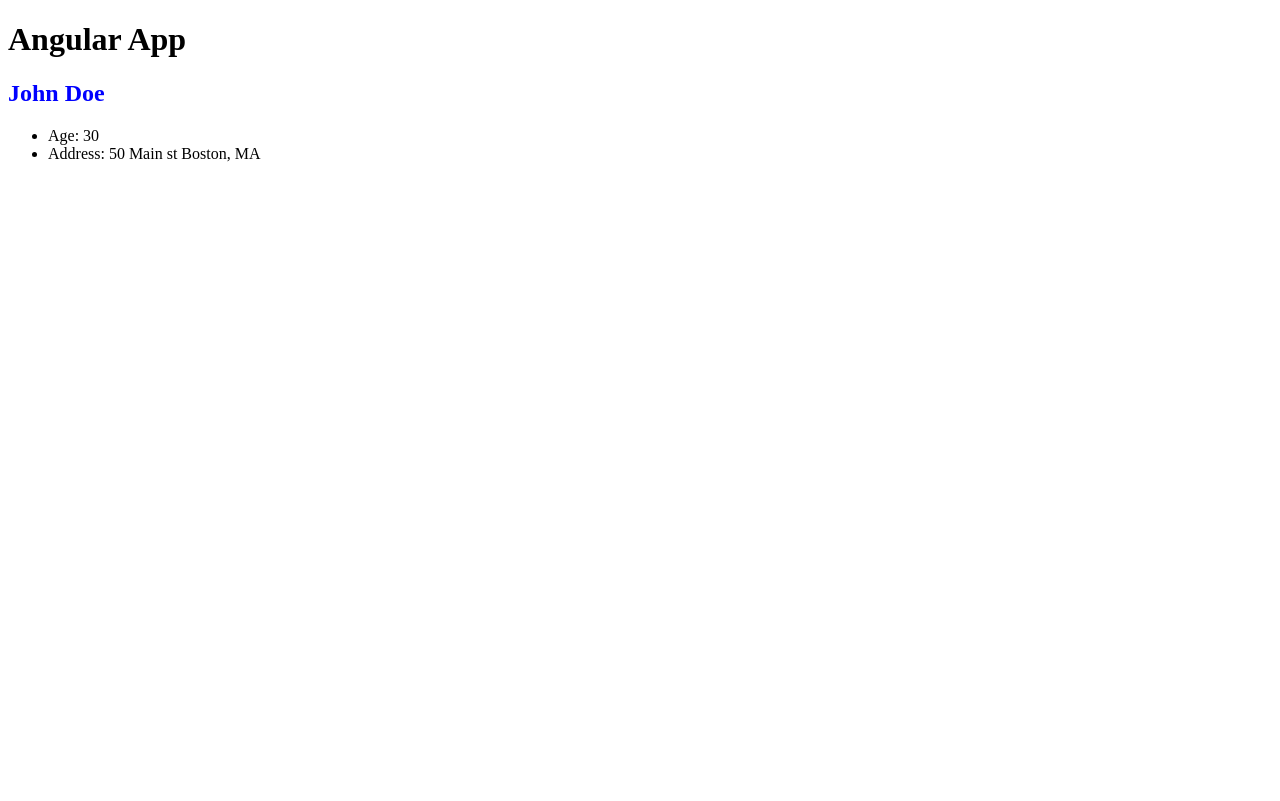
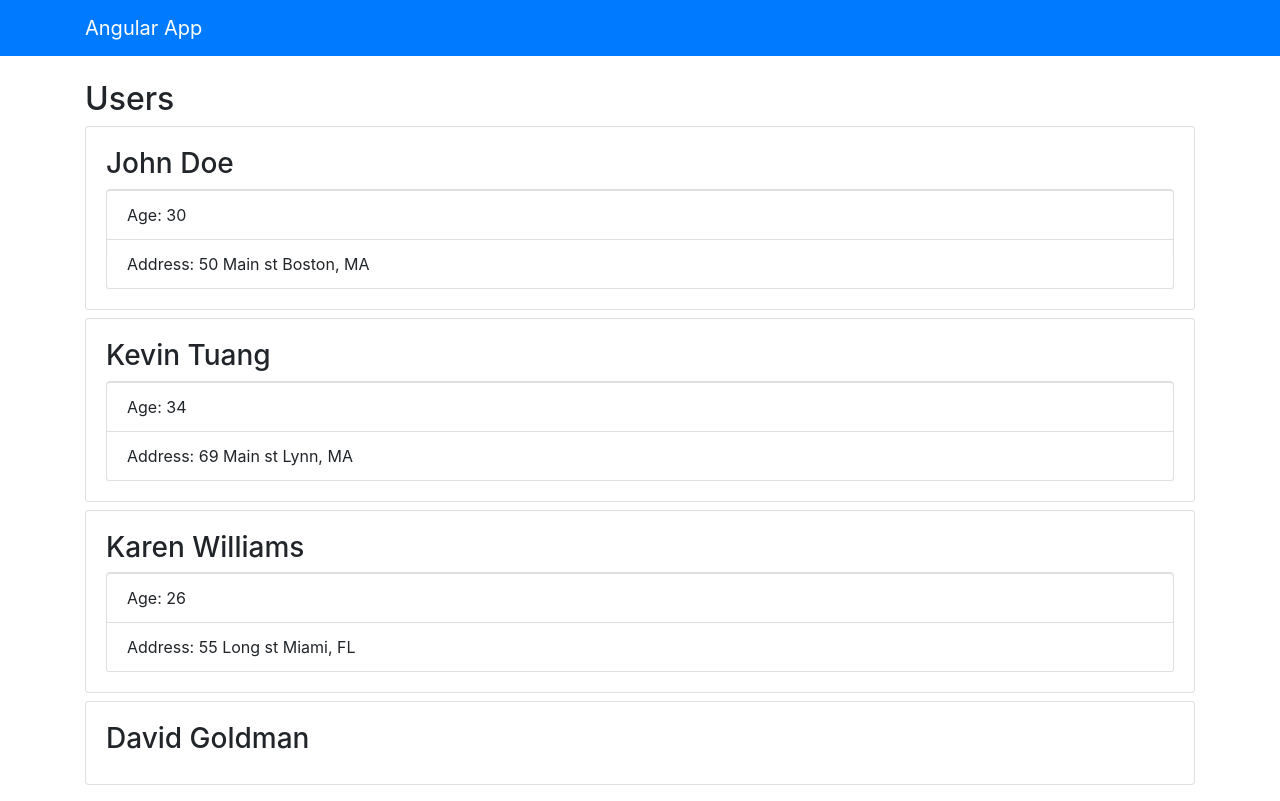
Before and after one commit to keskiviikko/angularapp, an Angular app: page / in a window 1280 px wide. Built offline with nearby package versions, Linux system fonts and the light colour scheme.

Commit message:
Add users and navbar components, add bootstrap

```diff
--- a/angular.json
+++ b/angular.json
@@ -19,14 +19,16 @@
             "polyfills": "src/polyfills.ts",
             "tsConfig": "tsconfig.app.json",
             "aot": true,
-            "assets": [
-              "src/favicon.ico",
-              "src/assets"
+            "assets": ["src/favicon.ico", "src/assets"],
+            "styles": [
+              "src/styles.css",
+              "./node_modules/bootstrap/dist/css/bootstrap.css"
             ],
-            "styles": [
-              "src/styles.css"
-            ],
-            "scripts": []
+            "scripts": [
+              "./node_modules/jquery/dist/jquery.js",
+              "./node_modules/popper.js/dist/umd/popper.js",
+              "./node_modules/bootstrap/dist/js/bootstrap.js"
+            ]
           },
           "configurations": {
             "production": {
@@ -83,13 +85,8 @@
             "polyfills": "src/polyfills.ts",
             "tsConfig": "tsconfig.spec.json",
             "karmaConfig": "karma.conf.js",
-            "assets": [
-              "src/favicon.ico",
-              "src/assets"
-            ],
-            "styles": [
-              "src/styles.css"
-            ],
+            "assets": ["src/favicon.ico", "src/assets"],
+            "styles": ["src/styles.css"],
             "scripts": []
           }
         },
@@ -101,9 +98,7 @@
               "tsconfig.spec.json",
               "e2e/tsconfig.json"
             ],
-            "exclude": [
-              "**/node_modules/**"
-            ]
+            "exclude": ["**/node_modules/**"]
           }
         },
         "e2e": {
@@ -119,6 +114,7 @@
           }
         }
       }
-    }},
+    }
+  },
   "defaultProject": "angularapp"
 }
--- a/package.json
+++ b/package.json
@@ -19,6 +19,9 @@
     "@angular/platform-browser": "~9.0.5",
     "@angular/platform-browser-dynamic": "~9.0.5",
     "@angular/router": "~9.0.5",
+    "bootstrap": "4.0.0-beta.2",
+    "jquery": "^3.4.1",
+    "popper.js": "^1.16.1",
     "rxjs": "~6.5.4",
     "tslib": "^1.10.0",
     "zone.js": "~0.10.2"
--- a/src/app/app.component.html
+++ b/src/app/app.component.html
@@ -1,2 +1,4 @@
-<h1>Angular App</h1>
-<app-user></app-user>
+<app-navbar></app-navbar>
+<div class="container">
+  <app-users></app-users>
+</div>
--- a/src/app/app.module.ts
+++ b/src/app/app.module.ts
@@ -4,9 +4,11 @@ import { NgModule } from '@angular/core';
 import { AppRoutingModule } from './app-routing.module';
 import { AppComponent } from './app.component';
 import { UserComponent } from './components/user/user.component';
+import { UsersComponent } from './components/users/users.component';
+import { NavbarComponent } from './components/navbar/navbar.component';
 
 @NgModule({
-  declarations: [AppComponent, UserComponent],
+  declarations: [AppComponent, UserComponent, UsersComponent, NavbarComponent],
   imports: [BrowserModule, AppRoutingModule],
   providers: [],
   bootstrap: [AppComponent]
--- /dev/null
+++ b/src/app/components/navbar/navbar.component.html
@@ -0,0 +1,5 @@
+<nav class="navbar navbar-dark bg-primary mb-4">
+  <div class="container">
+    <a href="#" class="navbar-brand">Angular App</a>
+  </div>
+</nav>
--- /dev/null
+++ b/src/app/components/navbar/navbar.component.ts
@@ -0,0 +1,15 @@
+import { Component, OnInit } from '@angular/core';
+
+@Component({
+  selector: 'app-navbar',
+  templateUrl: './navbar.component.html',
+  styleUrls: ['./navbar.component.css']
+})
+export class NavbarComponent implements OnInit {
+
+  constructor() { }
+
+  ngOnInit(): void {
+  }
+
+}
--- a/src/app/components/user/user.component.ts
+++ b/src/app/components/user/user.component.ts
@@ -1,4 +1,4 @@
-import { Component } from '@angular/core';
+import { Component, OnInit } from '@angular/core';
 import { User } from '../../models/User';
 
 @Component({
@@ -14,12 +14,14 @@ import { User } from '../../models/User';
   // ],
   // template: '<h2>John Doe</h2>'
 })
-export class UserComponent {
+export class UserComponent implements OnInit {
   // Properties
   user: User;
 
   // Methods
-  constructor() {
+  constructor() {}
+
+  ngOnInit() {
     this.user = {
       firstName: 'John',
       lastName: 'Doe',
--- /dev/null
+++ b/src/app/components/users/users.component.html
@@ -0,0 +1,19 @@
+<h2>Users</h2>
+<ul class="list-unstyled" *ngIf="loaded && users?.length > 0">
+  <li class="card card-body mb-2" *ngFor="let user of users">
+    <h3>{{ user.firstName }} {{ user.lastName }}</h3>
+    <ul class="list-group" *ngIf="showExtended && user.age && user.address">
+      <li class="list-group-item">Age: {{ user.age }}</li>
+      <li class="list-group-item">
+        Address: {{ user.address.street }} {{ user.address.city }},
+        {{ user.address.state }}
+      </li>
+    </ul>
+  </li>
+</ul>
+
+<!-- <ng-template #noUsers><h4>No users found</h4></ng-template> -->
+
+<h4 *ngIf="users?.length == 0">No Users Found</h4>
+
+<h4 *ngIf="!loaded">Loading users...</h4>
--- /dev/null
+++ b/src/app/components/users/users.component.ts
@@ -0,0 +1,62 @@
+import { Component, OnInit } from '@angular/core';
+
+import { User } from '../../models/User';
+
+@Component({
+  selector: 'app-users',
+  templateUrl: './users.component.html',
+  styleUrls: ['./users.component.css']
+})
+export class UsersComponent implements OnInit {
+  users: User[];
+  showExtended: boolean = true;
+  loaded: boolean = false;
+
+  constructor() {}
+
+  ngOnInit() {
+    this.users = [
+      {
+        firstName: 'John',
+        lastName: 'Doe',
+        age: 30,
+        address: {
+          street: '50 Main st',
+          city: 'Boston',
+          state: 'MA'
+        }
+      },
+      {
+        firstName: 'Kevin',
+        lastName: 'Tuang',
+        age: 34,
+        address: {
+          street: '69 Main st',
+          city: 'Lynn',
+          state: 'MA'
+        }
+      },
+      {
+        firstName: 'Karen',
+        lastName: 'Williams',
+        age: 26,
+        address: {
+          street: '55 Long st',
+          city: 'Miami',
+          state: 'FL'
+        }
+      }
+    ];
+
+    this.loaded = true;
+
+    this.addUser({
+      firstName: 'David',
+      lastName: 'Goldman'
+    });
+  }
+
+  addUser(user: User) {
+    this.users.push(user);
+  }
+}
```
Also changed, not shown: src/app/models/User.ts (+5 -5 lines), src/app/components/navbar/navbar.component.css (added), src/app/components/users/users.component.css (added), 1 other file (tests, documents, lock files or other folders).
